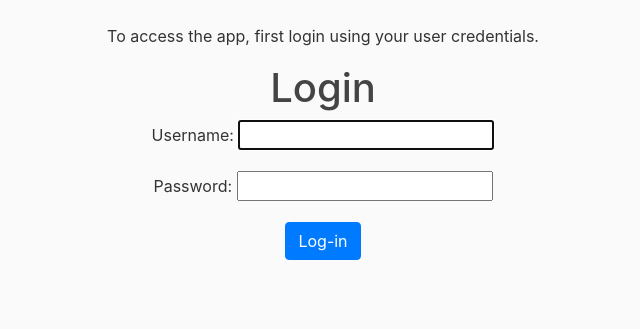
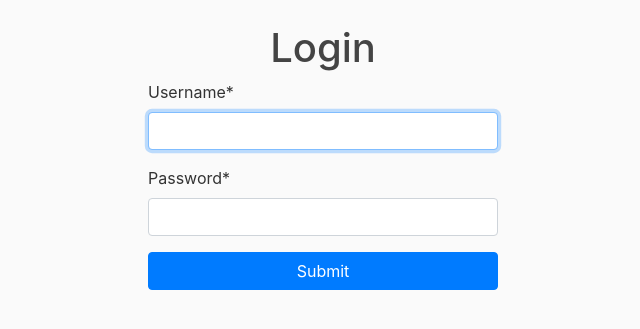
Before and after one commit to duartegalvao/SIRS_MobileApp, a Django app: page /login/ in a window 1280 px wide. Shown: the part 56-385 px from the top of the page, without its empty margins (317-957 px from the left). Run offline with Django 3.2, Linux system fonts and the light colour scheme; some libraries are stand-ins or nearby versions.

Commit message:
UI changes. Page refreshes when totp changes

```diff
--- a/mobile/mobile_app/static/mobile_app/main.css
+++ b/mobile/mobile_app/static/mobile_app/main.css
@@ -101,3 +101,9 @@ hr {
     width: 95%;
     background-color: #444444;
 }
+
+.submitSIRSBtn {
+  display: block;
+  width: 100%;
+  margin: 0 auto;
+}
--- a/mobile/mobile_app/templates/mobile_app/base.html
+++ b/mobile/mobile_app/templates/mobile_app/base.html
@@ -13,7 +13,7 @@
     <link rel="stylesheet" type="text/css" href="{% static 'mobile_app/main.css' %}">
 
     {% if refresh %}
-    <meta http-equiv="refresh" content="30">
+        <meta http-equiv="refresh" content="{{ refresh }}">
     {% endif %}
 
     <title>SIRS-Mobile App</title>
@@ -46,10 +46,10 @@
 </header>
 <main role="main" class="container">
     <div class="row">
-        <div class="col-md-12 text-center">
+        <div class="col-md-12">
             {% if messages %}
                 {% for message in messages %}
-                    <div class="alert alert-{{ message.tags }}">
+                    <div class="alert alert-{{ message.tags }} text-center">
                         {{ message }}
                     </div>
                 {% endfor %}
--- a/mobile/mobile_app/templates/mobile_app/home.html
+++ b/mobile/mobile_app/templates/mobile_app/home.html
@@ -1,6 +1,6 @@
 {% extends "mobile_app/base.html" %}
 {% block content %}
-<h1 class="text-center">Welcome to our web app!</h1>
+<h2 class="text-center">Welcome to our web app!</h2>
 
 <div style="height: 50px;"></div>
 
--- a/mobile/mobile_app/templates/mobile_app/login.html
+++ b/mobile/mobile_app/templates/mobile_app/login.html
@@ -1,15 +1,18 @@
 {% extends "mobile_app/base.html" %}
+{% load crispy_forms_tags %}
 {% block content %}
-    <p> To access the app, first login using your user credentials.</p>
-
-    <h1>Login</h1>
+    <div class="row justify-content-center">
+        <div class="col-md-4">
+            <h1 style="text-align: center">Login</h1>
             <form method="post">
                 {% csrf_token %}
                 <div class="form-group">
                     <fieldset>
-            {{ form.as_p }}
+                        {{ form|crispy }}
                     </fieldset>
-        <button type="submit" class="btn btn-primary">Log-in</button>
+                    <button type="submit" class="btn btn-primary submitSIRSBtn">Submit</button>
                 </div>
             </form>
+        </div>
+    </div>
 {% endblock content %}
--- a/mobile/mobile_app/views.py
+++ b/mobile/mobile_app/views.py
@@ -7,18 +7,26 @@ from .forms import RemoteAuthenticationForm
 from .models import TwoFactor
 from .decorators import login_required_SIRS
 import pyotp
+import time
+import datetime
+
 
 @login_required_SIRS
 def home(request):
     totp = pyotp.TOTP(TwoFactor.objects.first().totp_key)
     code = totp.now()
+    refresh_in = code_refresh(datetime.datetime.now(), totp.interval)
 
-    return render(request, 'mobile_app/home.html', {'refresh': True, 'code': code, 'loggedIn': True})
+    return render(request, 'mobile_app/home.html', {'refresh': refresh_in, 'code': code, 'loggedIn': True})
+
+
+def code_refresh(for_time, interval=30):
+    return interval - (time.mktime(for_time.timetuple()) % interval)
 
 
 def login_view(request):
     if request.method == 'POST':
-        form = RemoteAuthenticationForm(data = request.POST)
+        form = RemoteAuthenticationForm(data=request.POST)
         print("validating")
         if form.is_valid():
             print("validated")
```
Lines whose indentation alone changed are shown as unchanged.
